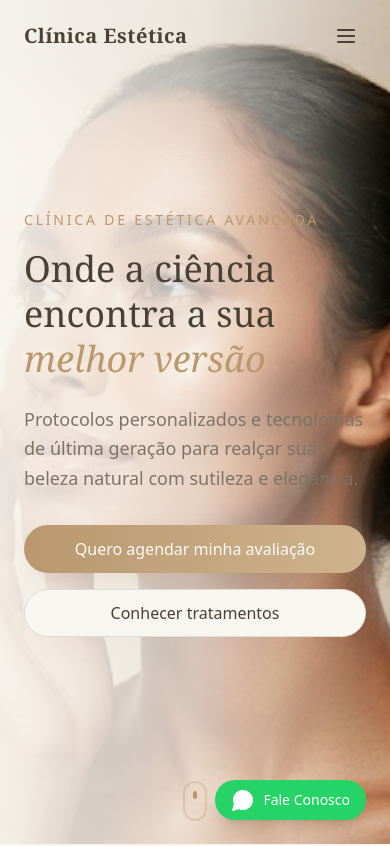
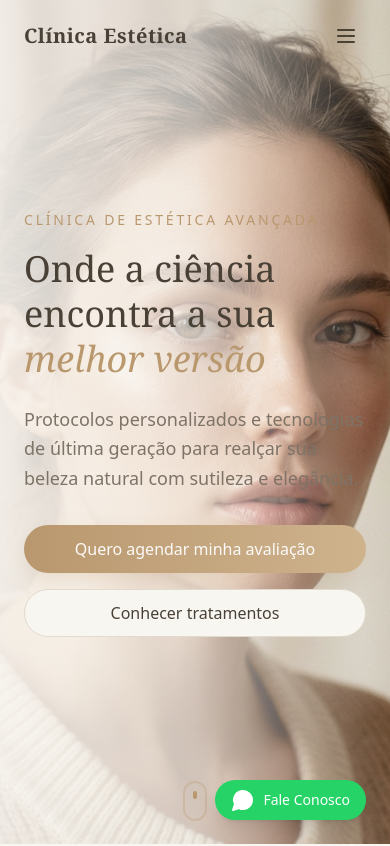
Before and after one commit to Camillylop/ClinicaEstetica, a React (Vite) app: page / in a window 390 px wide. Shown: the top 846 px of the page. Built offline with nearby package versions, Linux system fonts and the light colour scheme; the HTML template or start-up script is replaced by a standard one.

Commit message:
Add and implement mobile-specific hero image

```diff
--- a/src/components/HeroSection.tsx
+++ b/src/components/HeroSection.tsx
@@ -1,17 +1,21 @@
 import { motion } from "framer-motion";
 import { Button } from "@/components/ui/button";
 import heroImage from "@/assets/hero-new.png";
+import heroMobile from "@/assets/hero-mobile.png";
 
 const HeroSection = () => {
     return (
         <section className="relative min-h-screen flex items-center justify-center overflow-hidden">
             {/* Background Image */}
             <div className="absolute inset-0">
-                <img
-                    src={heroImage}
-                    alt="Pele radiante e saudável"
-                    className="w-full h-full object-cover object-[80%_center] md:object-center"
-                />
+                <picture>
+                    <source media="(max-width: 768px)" srcSet={heroMobile} />
+                    <img
+                        src={heroImage}
+                        alt="Pele radiante e saudável"
+                        className="w-full h-full object-cover object-center"
+                    />
+                </picture>
                 <div className="absolute inset-0 bg-gradient-to-r from-cream/90 via-cream/70 to-transparent" />
             </div>
 
```
Also changed, not shown: src/assets/hero-mobile.png (added).
